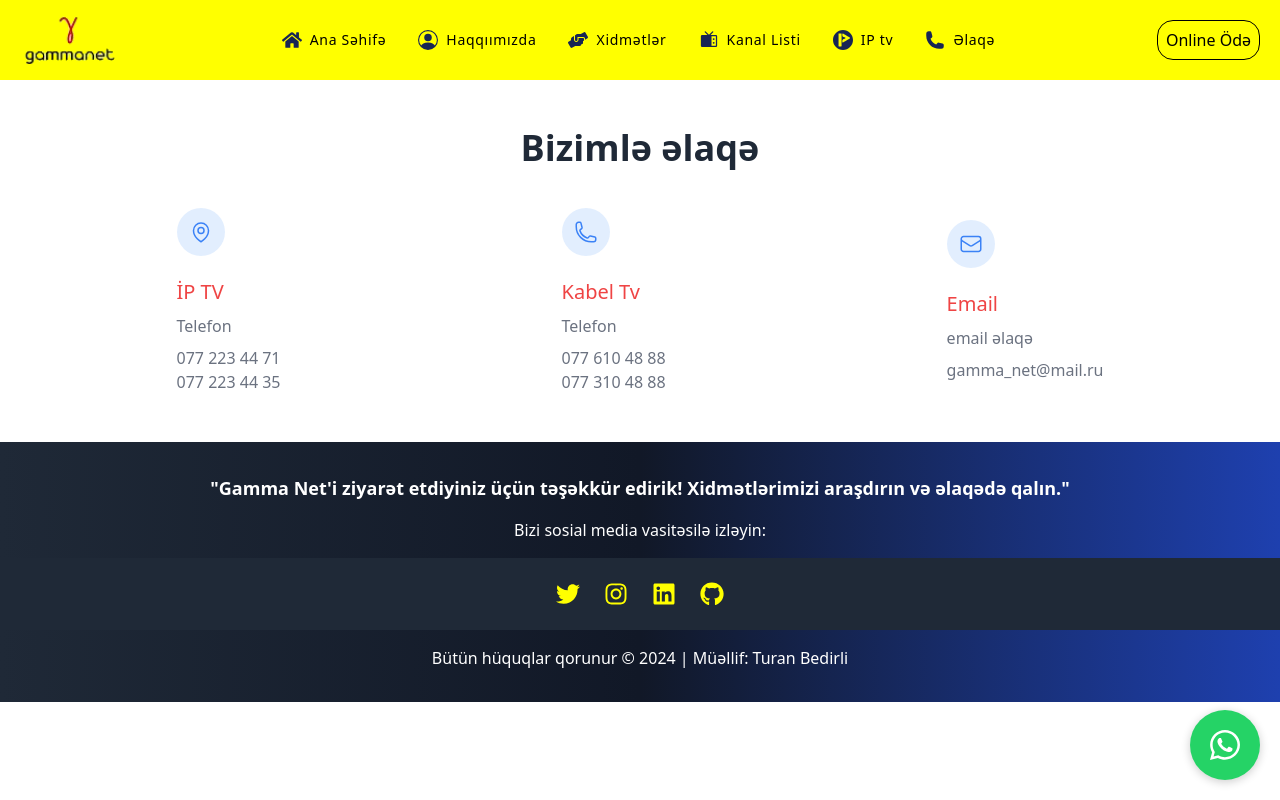
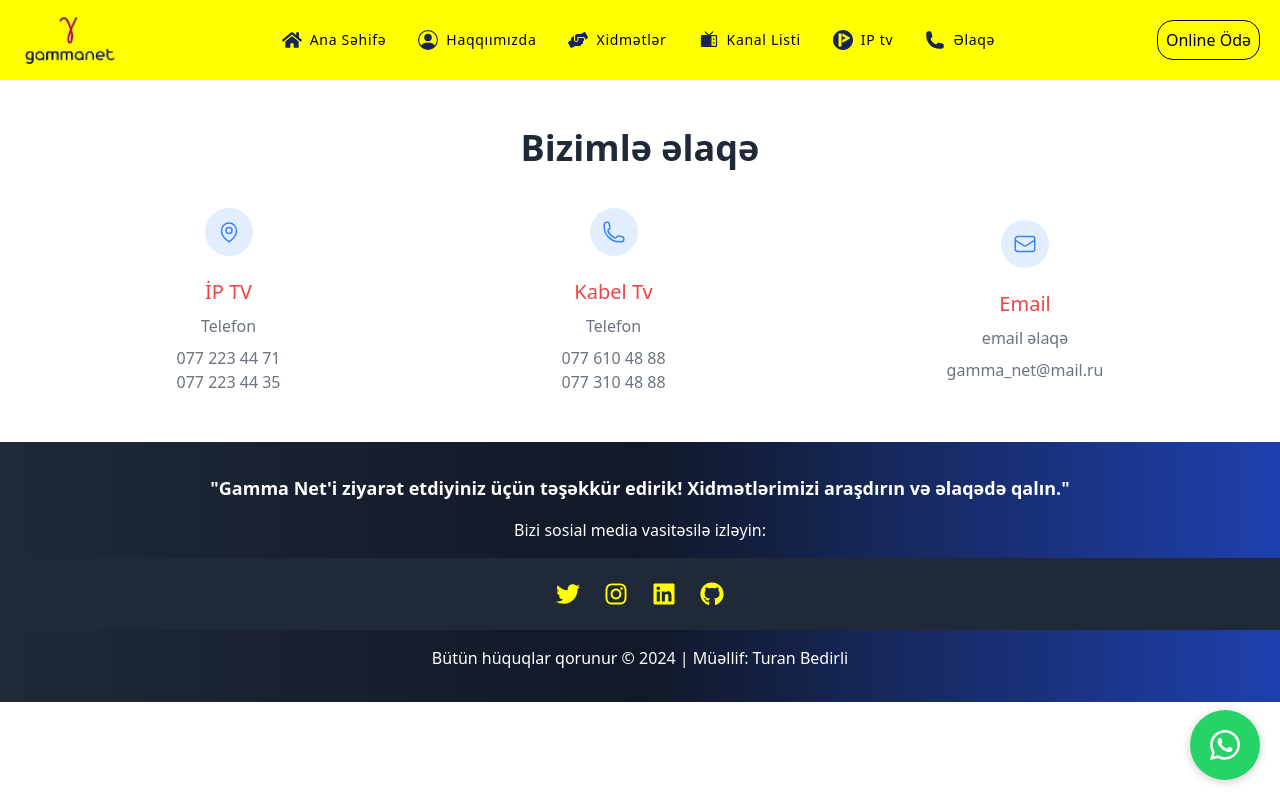
Before and after one commit to bedirlituran/netlika, a Next.js app: page /elaqe2 in a window 1280 px wide. Built offline with nearby package versions, Linux system fonts and the light colour scheme.

Commit message:
axirlaridi

```diff
--- a/app/elaqe2/page.jsx
+++ b/app/elaqe2/page.jsx
@@ -11,7 +11,7 @@ const HomePage = () => {
           </h1>
         </div>
 
-        <div className="flex flex-col gap-4 justify-center items-center md:flex-row md:gap-6 md:justify-around">
+        <div className="flex flex-col gap-4 justify-center items-center text-center md:flex-row md:gap-6 md:justify-around">
           <div className="mb-8 md:mb-0">
             <span className="inline-block p-3 text-blue-500 rounded-full bg-blue-100/80 dark:bg-gray-800">
               <svg xmlns="http://www.w3.org/2000/svg" fill="none" viewBox="0 0 24 24" strokeWidth="1.5" stroke="currentColor" className="w-6 h-6">
```
